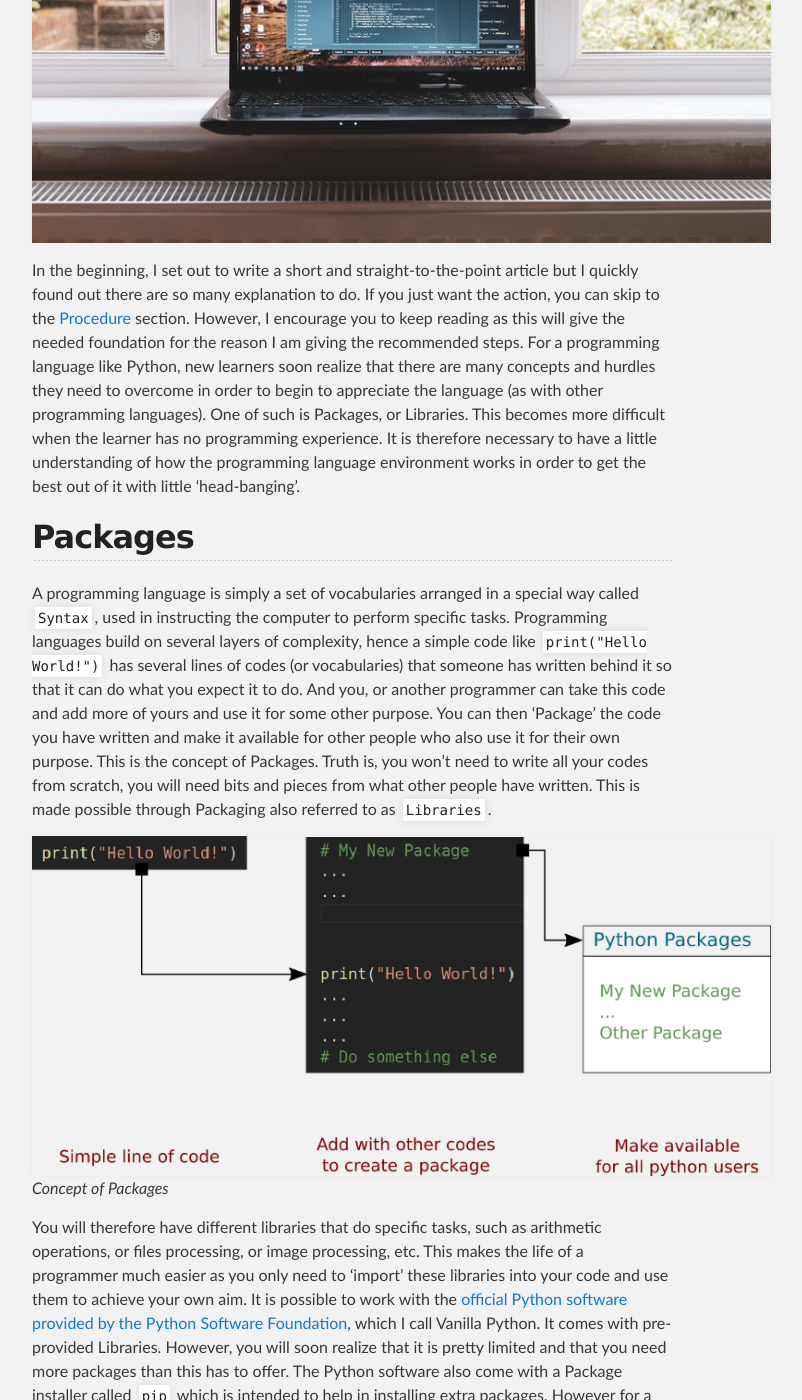
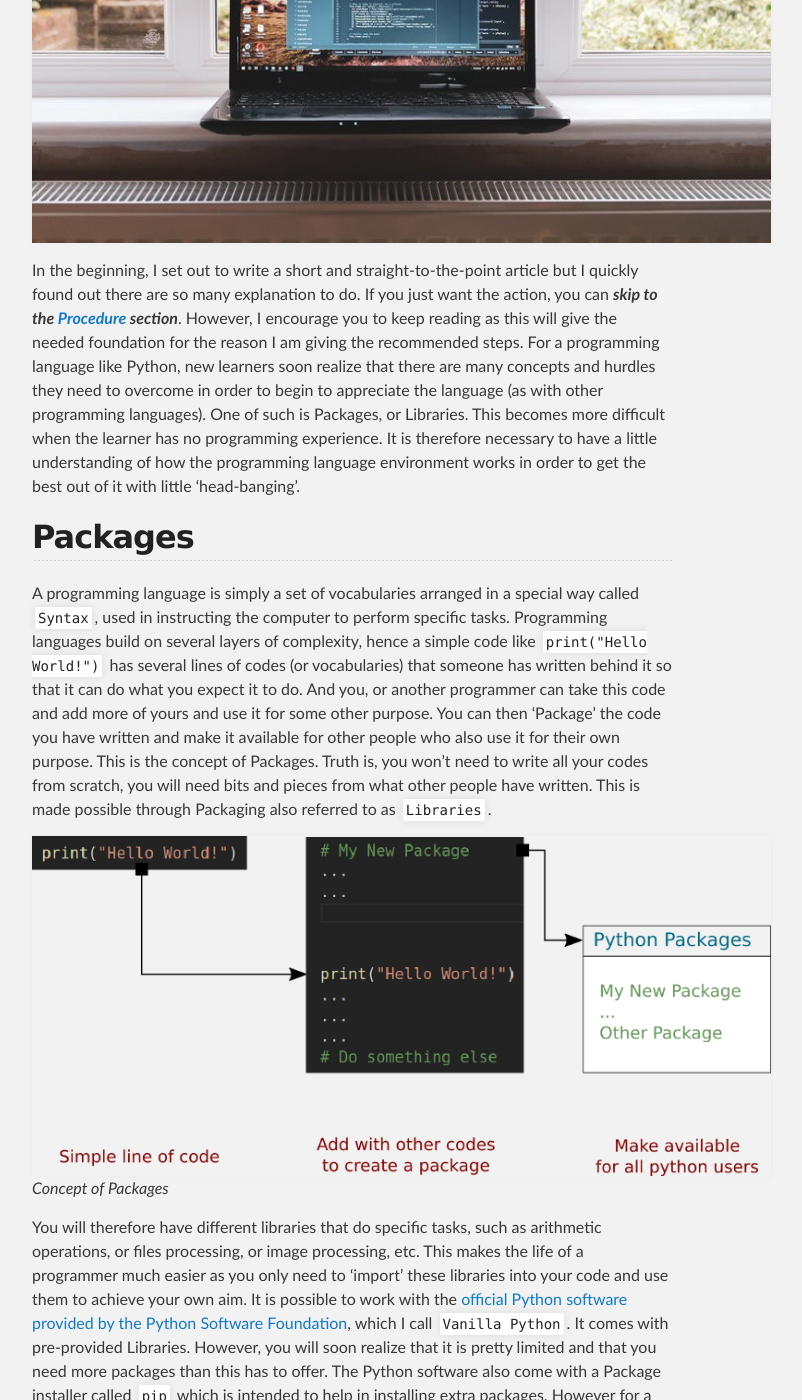
Before and after one commit to toluwajosh/toluwajosh.github.io, a Jekyll site: the page built from _posts/2020-01-03-getting-started-with-python-the-easiest-way.md, in a window 1280 px wide and 1400 px high, scrolled down 874 px. Shown: the whole window, without its empty margins (288-1090 px from the left). Built offline with Jekyll 4.4.1, drawn with Linux system fonts in a browser that asks for light colours; comment, search, counter and statistics services are not loaded.

```diff
--- a/_posts/2020-01-03-getting-started-with-python-the-easiest-way.md
+++ b/_posts/2020-01-03-getting-started-with-python-the-easiest-way.md
@@ -11,7 +11,7 @@ About 4 years ago when I wanted to start learning Python Programming, the top qu
 ![banner](/media/python_post_banner.jpeg)
 
 
-In the beginning, I set out to write a short and straight-to-the-point article but I quickly found out there are so many explanation to do. If you just want the action, you can skip to the [Procedure](#procedure) section. However, I encourage you to keep reading as this will give the needed foundation for the reason I am giving the recommended steps.
+In the beginning, I set out to write a short and straight-to-the-point article but I quickly found out there are so many explanation to do. If you just want the action, you can ***skip to the [Procedure](#procedure) section***. However, I encourage you to keep reading as this will give the needed foundation for the reason I am giving the recommended steps.
 For a programming language like Python, new learners soon realize that there are many concepts and hurdles they need to overcome in order to begin to appreciate the language (as with other programming languages). One of such is Packages, or Libraries. This becomes more difficult when the learner has no programming experience. It is therefore necessary to have a little understanding of how the programming language environment works in order to get the best out of it with little 'head-banging'.
 
 ## Packages
@@ -23,7 +23,7 @@ Truth is, you won't need to write all your codes from scratch, you will need bit
 *Concept of Packages*
 
 You will therefore have different libraries that do specific tasks, such as arithmetic operations, or files processing, or image processing, etc. This makes the life of a programmer much easier as you only need to 'import' these libraries into your code and use them to achieve your own aim.
-It is possible to work with the [official Python software provided by the Python Software Foundation](https://www.python.org/), which I call Vanilla Python. It comes with pre-provided Libraries. However, you will soon realize that it is pretty limited and that you need more packages than this has to offer. The Python software also come with a Package installer called `pip` which is intended to help in installing extra packages. However for a beginner, things begin to get complicated when you realize you need to install multiple of Packages with several `dependencies` (more on this later). This is actually the path that most beginners will be introduced to, but there is a better way, and easier too.
+It is possible to work with the [official Python software provided by the Python Software Foundation](https://www.python.org/), which I call `Vanilla Python`. It comes with pre-provided Libraries. However, you will soon realize that it is pretty limited and that you need more packages than this has to offer. The Python software also come with a Package installer called `pip` which is intended to help in installing extra packages. However for a beginner, things begin to get complicated when you realize you need to install multiple of Packages with several `dependencies` (more on this later). This is actually the path that most beginners will be introduced to, but there is a better way, and easier too.
 So imagine all these Libraries floating around on the internet (or in space, or wherever) because everyone is writing their own and for specialized and specific purposes. There is therefore a need for a management system for these Libraries, to help in organizing them and distributing them easily for programmers who need them. Hence, there a number of such package management systems built on top of the Vanilla Python software to do just that. Examples of such are [Anaconda](https://www.anaconda.com/), [Enthought Canopy](https://www.enthought.com/product/canopy/) and [WinPython](https://winpython.github.io/).
 
 ## Dependencies
```
